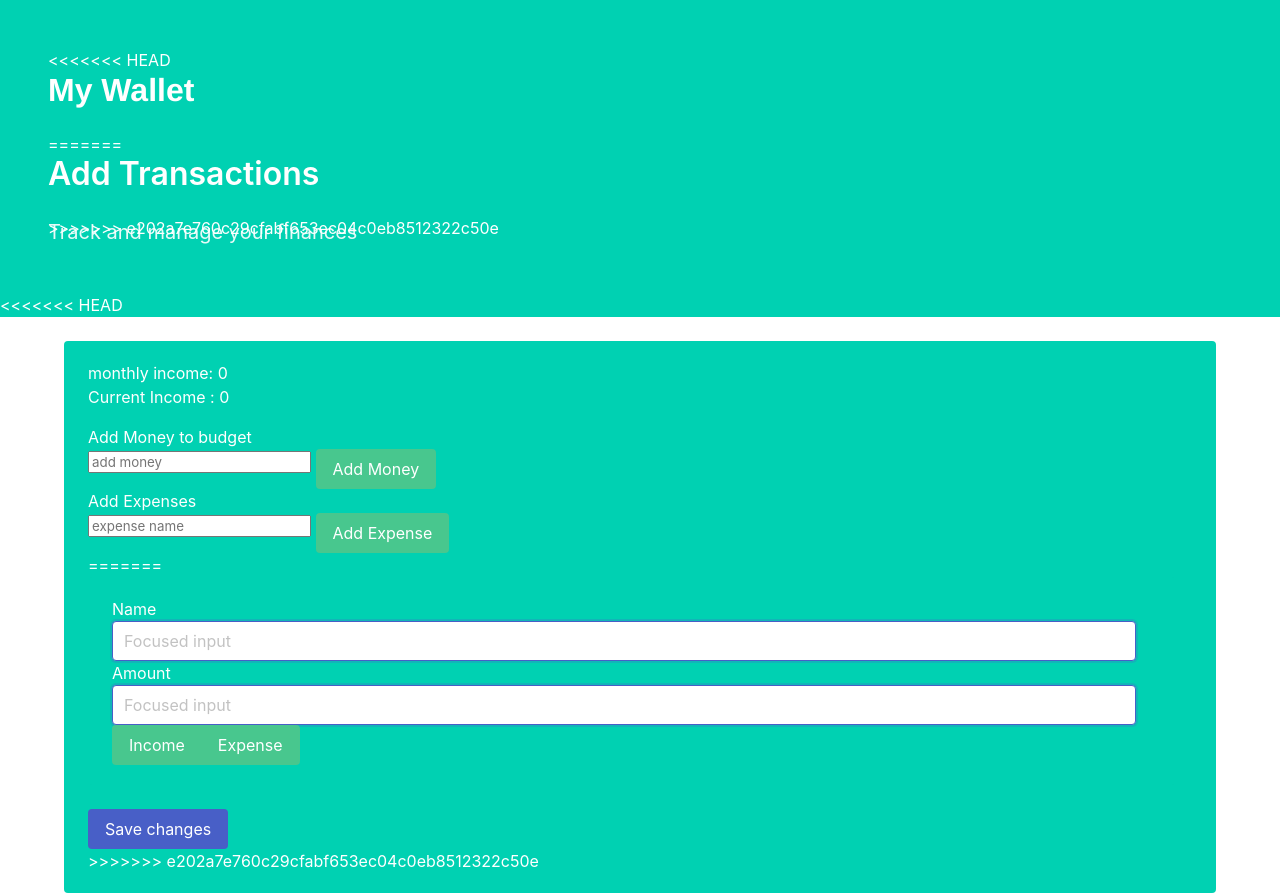
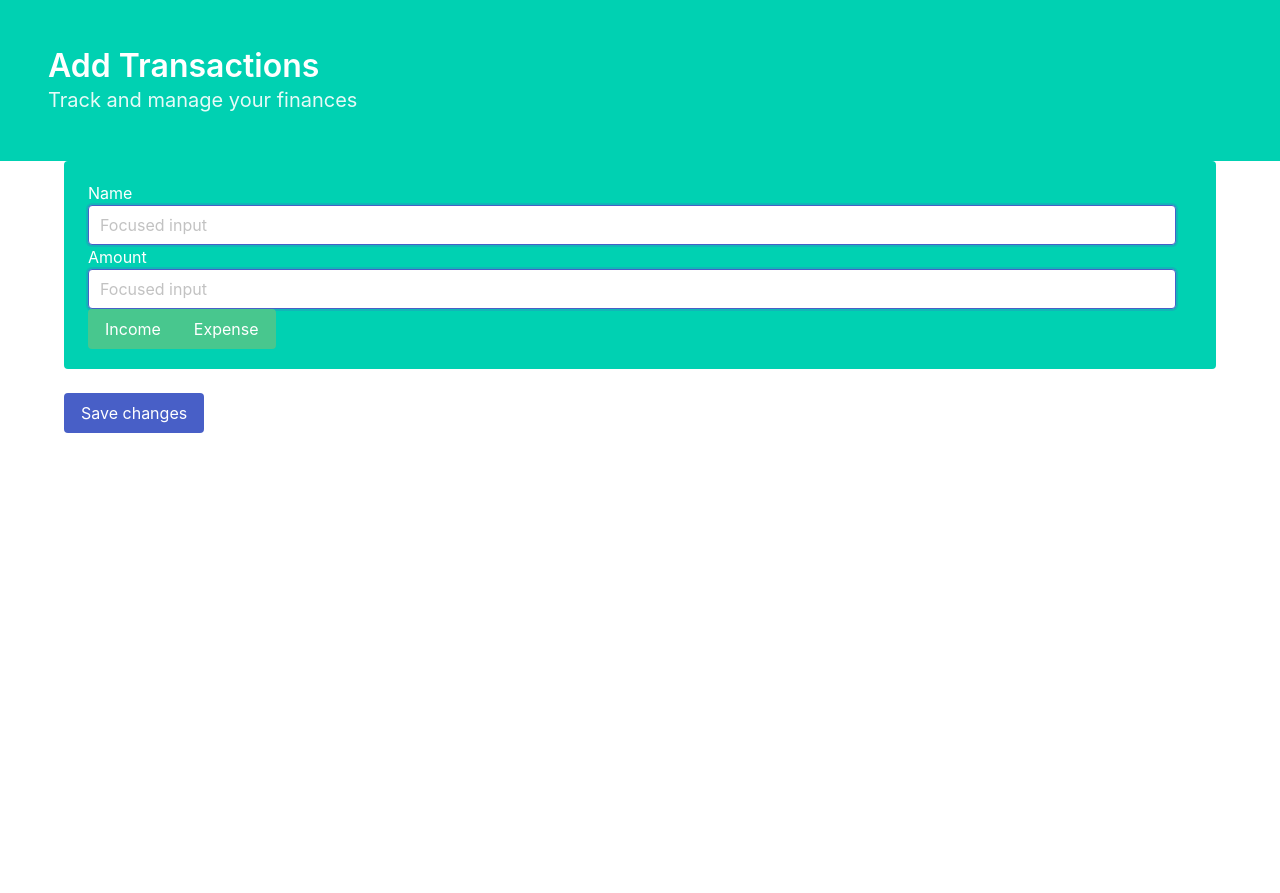
Before and after one commit to dtm5169/my-wallet, a plain HTML site: page homepage.html in a window 1280 px wide. After the commit the page ends 800 px from the top, so only its background shows below. Drawn offline with nearby package versions, Linux system fonts and the light colour scheme.

Commit message:
accepting changes

```diff
--- a/homepage.html
+++ b/homepage.html
@@ -12,47 +12,11 @@
 <body>
     <section class="hero is-primary">
         <div class="hero-body">
-<<<<<<< HEAD
-           <h1 id="wallet" class="title">My Wallet</h1>
-=======
            <h1 class="title">Add Transactions</h1>
->>>>>>> e202a7e760c29cfabf653ec04c0eb8512322c50e
           <p class="subtitle">
             Track and manage your finances
           </p>
         </div>
-<<<<<<< HEAD
-    </section>
-      <br>
-    <div class="container is-widescreen">
-        <div class="notification is-primary">
-            <div class="control" id="flex">
-                <h2>monthly income: <span id="monthlyIncome"> 0</span></h1>
-
-            </div>
-
-            <div>
-              <h3>Current Income : <span id="currentIncome"> 0</h2>
-              <div class="control">
-              </div>
-              <div class="buttons has-addons ">
-            </div>
-        </div>
-        <div>
-            <br><h4>Add Money to budget</h4>
-            <input type="number" placeholder="add money" id="money">
-            <button class="button is-success" onclick="addMoney()" id="addmoney">Add Money</button>
-        </div>
-
-        <div>
-            <h5>Add Expenses</h5>
-            <input type="text" placeholder="expense name" id="expenseName">
-            <button class="button is-success" onclick="addExpense()" id="addExpense">Add Expense</button>
-        </div>
-
-
-      <script src="script.js"></script>
-=======
       </section>
     <div class="container is-widescreen">
         <div class="notification is-primary">
@@ -79,6 +43,5 @@
             </p>
           </div>
       </div>
->>>>>>> e202a7e760c29cfabf653ec04c0eb8512322c50e
 </body>
 </html>
--- a/script.js
+++ b/script.js
@@ -1,36 +1,3 @@
-<<<<<<< HEAD
-//google.charts.load("current", {packages:["corechart"]});
-//google.charts.setOnLoadCallback(drawChart);
-//function drawChart() {
- // var data = google.visualization.arrayToDataTable([
-  //  ['Task', 'Hours per Day'],
-   // ['Work',     11],
-   // ['Eat',      2],
-   // ['Commute',  2],
-   // ['Watch TV', 2],
-   // ['Sleep',    7]
-  //]);
-
-  //var options = {
-   // title: 'My Wallet',
-    //pieHole: 0.4,
-  //};
-
- // var chart = new google.visualization.PieChart(document.getElementById('donutchart'));
-  //chart.draw(data, options);
-//}
-
-function addMoney(){
-let monthlyIncome = parseInt(document.getElementById("monthlyIncome").innerHTML);
- let currentIncome = parseInt(document.getElementById("currentIncome").innerHTML);
-    let money = parseInt(document.getElementById('monthlyIncome').value);
-    if (money == " " || isNaN(money)) {
-        alert("Please enter a valid amount")
-    }
-}
-
-
-=======
       google.charts.load("current", {packages:["corechart"]});
       google.charts.setOnLoadCallback(drawChart);
       function drawChart() {
@@ -51,4 +18,3 @@ let monthlyIncome = parseInt(document.getElementById("monthlyIncome").innerHTML)
         var chart = new google.visualization.PieChart(document.getElementById('donutchart'));
         chart.draw(data, options);
       }
->>>>>>> e202a7e760c29cfabf653ec04c0eb8512322c50e
```
